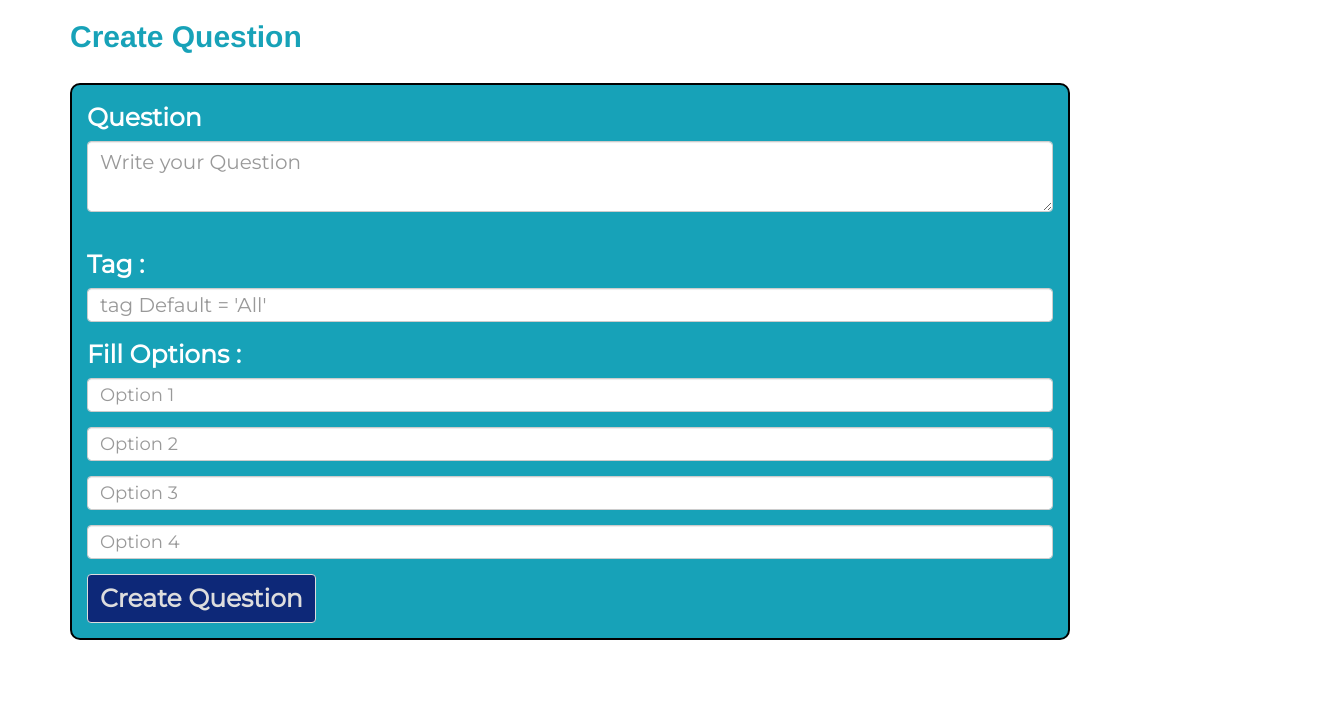
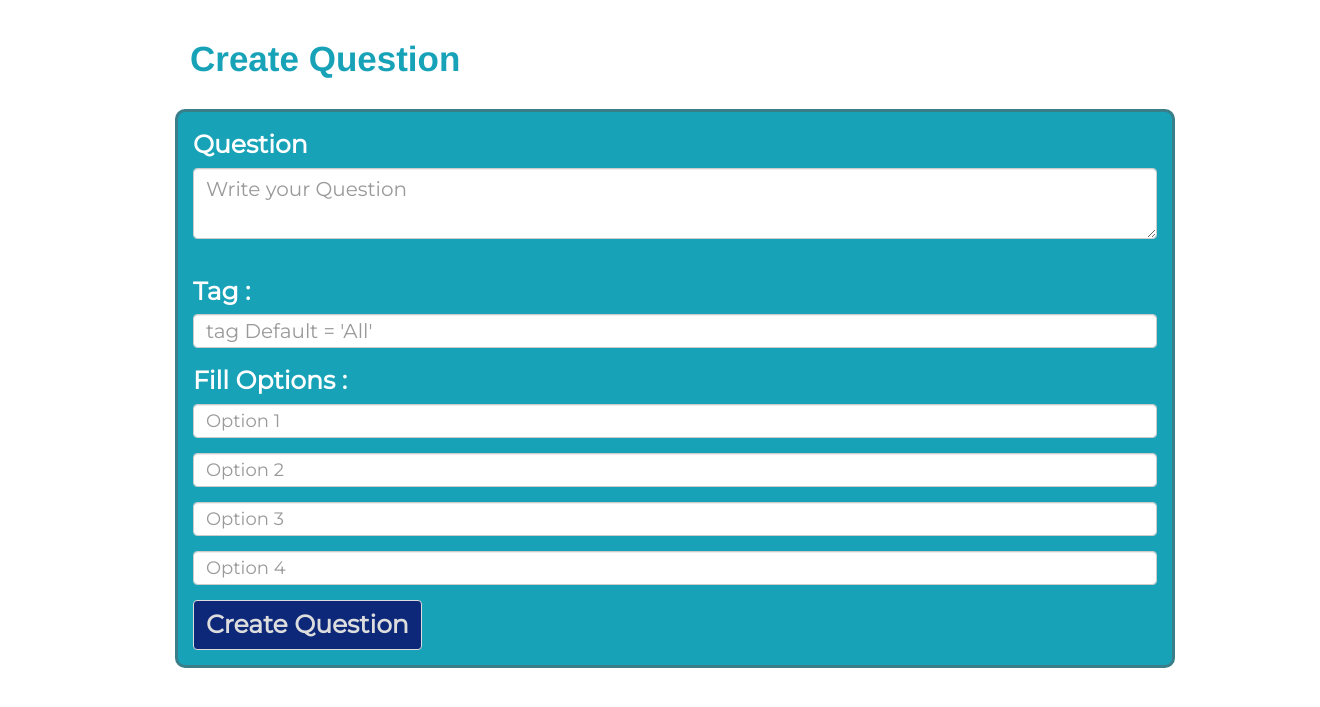
Before and after one commit to AggarwalNeelesh/Poll-Website, a Django app: template poll/polling/templates/polling/createquestion.html in a window 1320 px wide. Shown: the part 73-780 px from the top of the page. Run offline with Django 4.2, Linux system fonts and the light colour scheme; the template is opened without the code that fills it, so the values that code supplies are empty; some libraries are stand-ins or nearby versions.

Commit message:
Some more changes

```diff
--- a/poll/polling/templates/polling/createquestion.html
+++ b/poll/polling/templates/polling/createquestion.html
@@ -1,8 +1,9 @@
 {% extends "polling/index.html" %}
 {% block createQuestion %}
-    <h1 style="font-size: 30px;margin-left: 70px;color: #17a2b8;font-weight: 600;">Create Question</h1>
+ <div class="container">
+   <h1 style="font-size: 35px;margin-left: 70px;color: #17a2b8;font-weight: 600;" class="container">Create Question</h1>
 
-    <form id="question-form" class="form questionContainer" style="margin-left: 70px;" action="http://127.0.0.1:8000/createquestion/" method="post">{% csrf_token %}
+    <form id="question-form" class="form questionContainer container" style="margin-left: 70px;" action="http://127.0.0.1:8000/createquestion/" method="post">{% csrf_token %}
       <div class="form-group">
         <label for="exampleFormControlInput1" style="font-size: 25px;font-weight: 600;">Question</label>
         <textarea style="font-size: 20px;color:black;" type="text" class="form-control" id="ques" name="ques" placeholder = "Write your Question" required></textarea>
@@ -27,6 +28,8 @@
       </div>
       <button type="submit" class="btn btn-primary" style="font-size: 25px;font-weight: 600;background:#0a0b68cc;">Create Question</button>
     </form>
+ </div>
+
     <script >
       {% if LimitExceeded %}
         alert("You have already created created maximum Questions per user");
--- a/poll/polling/templates/polling/index.html
+++ b/poll/polling/templates/polling/index.html
@@ -46,7 +46,7 @@
           font-family: 'Montserrat', sans-serif;
           margin:30px;
           max-width: 1000px;
-          border: 2px solid black;
+          border: 3px solid #397e88;
       }
       .questionContainer:hover{
         border: 2px solid #343473;
```
Also changed, not shown: poll/polling/templates/polling/profile.html (+7 -3 lines), poll/db.sqlite3.
